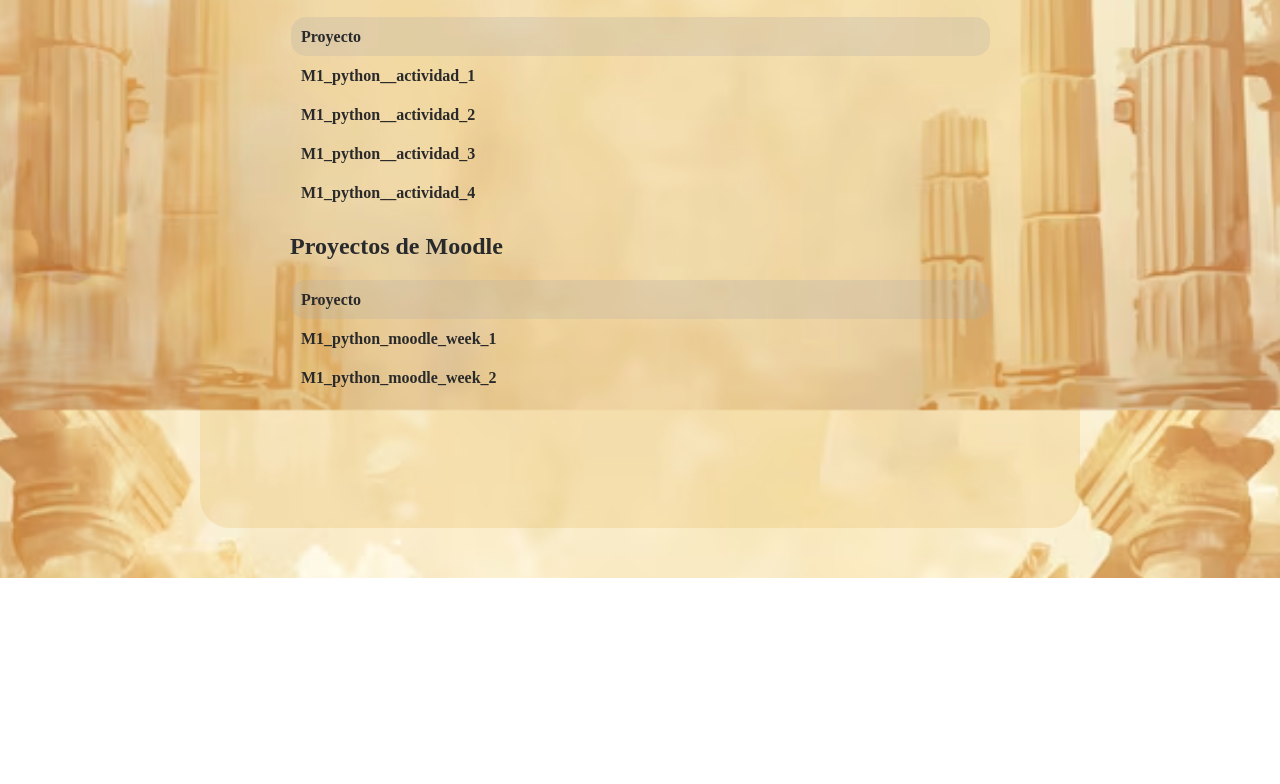
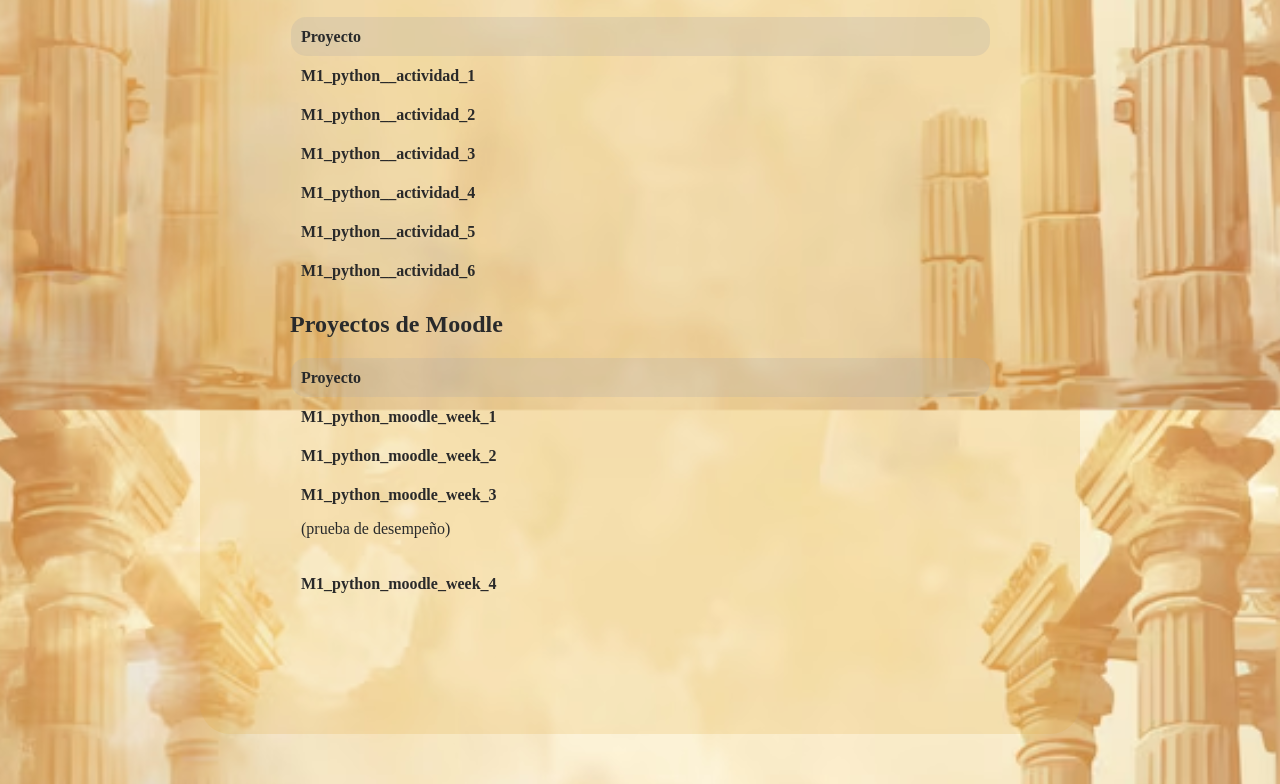
Before and after one commit to kevincano218-eng/portafolio-kevincano, a plain HTML site: page index.html in a window 1280 px wide. Shown: the part 390-1174 px from the top of the page. Before the commit the page ends 968 px from the top, so only its background shows below. Drawn offline with Linux system fonts and the light colour scheme; a web font is replaced by a local one.

Commit message:
Add files via upload

```diff
--- a/index.html
+++ b/index.html
@@ -1,11 +1,13 @@
 <!DOCTYPE html>
 <html lang="en">
+
 <head>
   <meta charset="UTF-8">
   <meta name="viewport" content="width=device-width, initial-scale=1.0">
   <title>Document</title>
   <link rel="stylesheet" href="./style.css">
-    <link href="https://fonts.googleapis.com/css2?family=Cinzel+Decorative:wght@400;700&family=Forum&display=swap" rel="stylesheet">
+  <link href="https://fonts.googleapis.com/css2?family=Cinzel+Decorative:wght@400;700&family=Forum&display=swap"
+    rel="stylesheet">
 
   <style>
     table {
@@ -15,7 +17,8 @@
     }
 
 
-    th, td {
+    th,
+    td {
       border: 1px solid #dddddd00;
       padding: 10px;
       text-align: left;
@@ -23,13 +26,15 @@
     }
 
     a:hover {
-    text-decoration: underline;}
+      text-decoration: underline;
+    }
 
     th {
 
-    background-color: #afada841 ;
+      background-color: #afada841;
       border-radius: 15px;
     }
+
     .enlace {
       display: none;
       margin-top: 5px;
@@ -42,17 +47,16 @@
       font-weight: bold;
       transition: color 0.3s;
     }
-
-
   </style>
 
 </head>
+
 <body>
   <div class="pergamino">
     <div class="contenido">
       <div class="fondo-pergamino"></div>
 
-  <div class="contenedor" >
+      <div class="contenedor">
         <img src="./2475ad_a6a3473ca31d4a779327b37d9909ce22~mv2.avif" alt="" height="90px">
 
         <h1 class="titulo-principal">Portafolio de Kevin</h1>
@@ -69,28 +73,47 @@
             <tr>
               <td>
                 <div class="proyecto" onclick="mostrarEnlace('enlace1')">M1_python__actividad_1</div>
-            <div id="enlace1" class="enlace"><a href="https://github.com/kevincano218-eng/M1_python__actividad_1" target="_blank">Ver en GitHub</a></div>
+                <div id="enlace1" class="enlace"><a href="https://github.com/kevincano218-eng/M1_python__actividad_1"
+                    target="_blank">Ver en GitHub</a></div>
               </td>
             </tr>
 
             <tr>
               <td>
                 <div class="proyecto" onclick="mostrarEnlace('enlace2')">M1_python__actividad_2</div>
-            <div id="enlace2" class="enlace"><a href="https://github.com/kevincano218-eng/M1_python__actividad_2" target="_blank">Ver en GitHub</a></div>
+                <div id="enlace2" class="enlace"><a href="https://github.com/kevincano218-eng/M1_python__actividad_2"
+                    target="_blank">Ver en GitHub</a></div>
               </td>
             </tr>
 
             <tr>
               <td>
                 <div class="proyecto" onclick="mostrarEnlace('enlace3')">M1_python__actividad_3</div>
-            <div id="enlace3" class="enlace"><a href="https://github.com/kevincano218-eng/M1_python__actividad_3" target="_blank">Ver en GitHub</a></div>
+                <div id="enlace3" class="enlace"><a href="https://github.com/kevincano218-eng/M1_python__actividad_3"
+                    target="_blank">Ver en GitHub</a></div>
               </td>
             </tr>
 
             <tr>
               <td>
                 <div class="proyecto" onclick="mostrarEnlace('enlace4')">M1_python__actividad_4</div>
-            <div id="enlace4" class="enlace"><a href="https://github.com/kevincano218-eng/M1_python__actividad_4" target="_blank">Ver en GitHub</a></div>
+                <div id="enlace4" class="enlace"><a href="https://github.com/kevincano218-eng/M1_python__actividad_4"
+                    target="_blank">Ver en GitHub</a></div>
+              </td>
+            </tr>
+            <tr>
+              <td>
+                <div class="proyecto" onclick="mostrarEnlace('enlace9')">M1_python__actividad_5</div>
+                <div id="enlace9" class="enlace"><a href="https://github.com/kevincano218-eng/M1_python__actividad_5"
+                    target="_blank">Ver en GitHub</a></div>
+              </td>
+            </tr>
+
+            <tr>
+              <td>
+                <div class="proyecto" onclick="mostrarEnlace('enlace10')">M1_python__actividad_6</div>
+                <div id="enlace10" class="enlace"><a href="https://github.com/kevincano218-eng/M1_python__actividad_6"
+                    target="_blank">Ver en GitHub</a></div>
               </td>
             </tr>
 
@@ -108,13 +131,30 @@
             <tr>
               <td>
                 <div class="proyecto" onclick="mostrarEnlace('enlace5')">M1_python_moodle_week_1</div>
-            <div id="enlace5" class="enlace"><a href="https://github.com/kevincano218-eng/M1_python_moodle_week_1" target="_blank">Ver en GitHub</a></div>
+                <div id="enlace5" class="enlace"><a href="https://github.com/kevincano218-eng/M1_python_moodle_week_1"
+                    target="_blank">Ver en GitHub</a></div>
               </td>
             </tr>
             <tr>
               <td>
                 <div class="proyecto" onclick="mostrarEnlace('enlace6')">M1_python_moodle_week_2</div>
-            <div id="enlace6" class="enlace"><a href="https://github.com/kevincano218-eng/M1_python_moodle_week_2" target="_blank">Ver en GitHub</a></div>
+                <div id="enlace6" class="enlace"><a href="https://github.com/kevincano218-eng/M1_python_moodle_week_2"
+                    target="_blank">Ver en GitHub</a></div>
+              </td>
+            </tr>
+            <tr>
+              <td>
+                <div class="proyecto" onclick="mostrarEnlace('enlace7')">M1_python_moodle_week_3 </div>
+                <p>(prueba de desempeño)</p>
+                <div id="enlace7" class="enlace"><a href="https://github.com/kevincano218-eng/M1_python_moodle_week_3"
+                    target="_blank">Ver en GitHub</a></div>
+              </td>
+            </tr>
+            <tr>
+              <td>
+                <div class="proyecto" onclick="mostrarEnlace('enlace8')">M1_python_moodle_week_4</div>
+                <div id="enlace8" class="enlace"><a href="https://github.com/kevincano218-eng/M1_python_moodle_week_4"
+                    target="_blank">Ver en GitHub</a></div>
               </td>
             </tr>
 
@@ -135,4 +175,5 @@
   </div>
 
 </body>
+
 </html>
```
Lines whose indentation alone changed are shown as unchanged.
